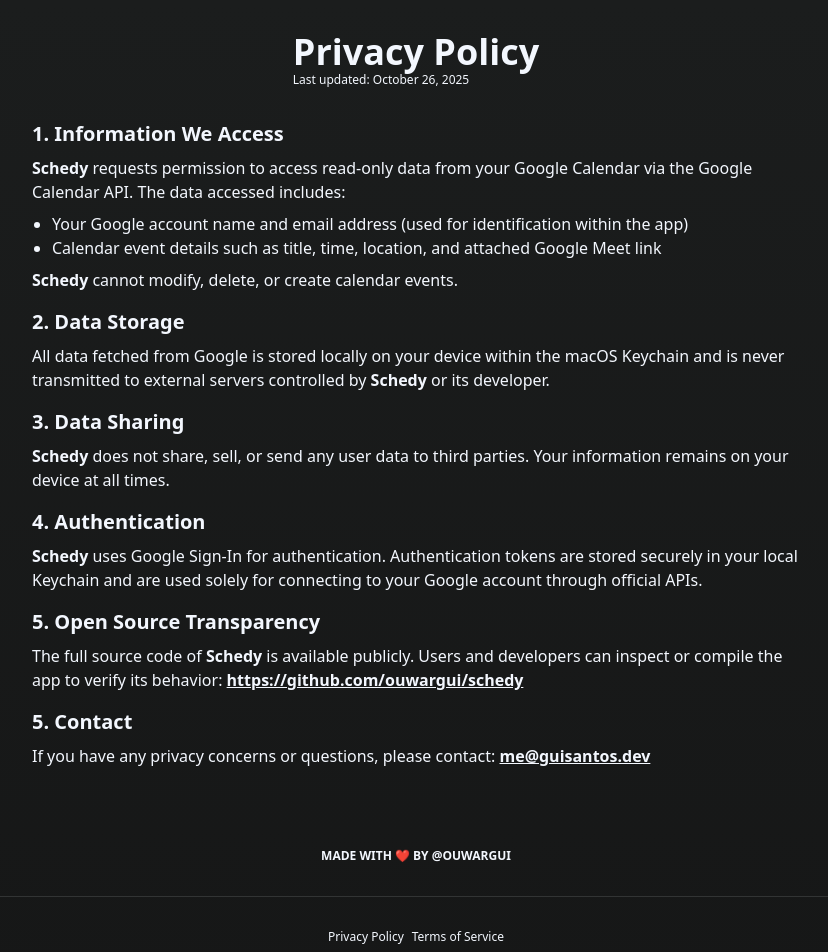
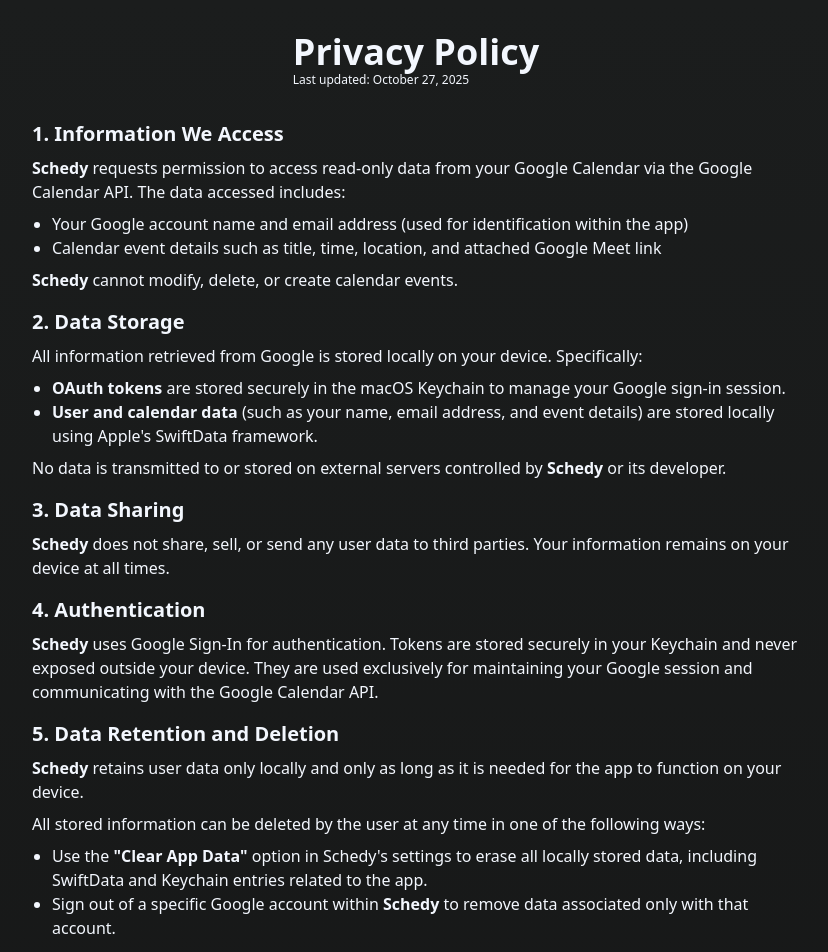
Before and after one commit to ouwargui/schedy.io, a Next.js app: page /privacy-policy in a window 1280 px wide. Shown: the top 952 px of the page, without its empty margins (224-1052 px from the left). Built offline with nearby package versions, Linux system fonts and the light colour scheme.

Commit message:
chore: update privacy policy

```diff
--- a/src/app/privacy-policy/page.tsx
+++ b/src/app/privacy-policy/page.tsx
@@ -6,8 +6,9 @@
       <section className="flex flex-col flex-1 items-start justify-center w-full max-w-3xl text-text-primary gap-8">
         <div className="flex flex-col self-center">
           <h1 className="text-4xl font-bold self-center">Privacy Policy</h1>
-          <p className="text-xs">Last updated: October 26, 2025</p>
+          <p className="text-xs">Last updated: October 27, 2025</p>
         </div>
+
         <div className="flex flex-col gap-4">
           <div className="flex flex-col gap-2">
             <h2 className="text-xl font-bold">1. Information We Access</h2>
@@ -31,15 +32,31 @@
               or create calendar events.
             </p>
           </div>
+
           <div className="flex flex-col gap-2">
             <h2 className="text-xl font-bold">2. Data Storage</h2>
             <p>
-              All data fetched from Google is stored locally on your device
-              within the macOS Keychain and is never transmitted to external
-              servers controlled by <span className="font-bold">Schedy</span> or
-              its developer.
+              All information retrieved from Google is stored locally on your
+              device. Specifically:
+            </p>
+            <ul className="list-disc pl-5">
+              <li>
+                <span className="font-bold">OAuth tokens</span> are stored
+                securely in the macOS Keychain to manage your Google sign-in
+                session.
+              </li>
+              <li>
+                <span className="font-bold">User and calendar data</span> (such
+                as your name, email address, and event details) are stored
+                locally using Apple's SwiftData framework.
+              </li>
+            </ul>
+            <p>
+              No data is transmitted to or stored on external servers controlled
+              by <span className="font-bold">Schedy</span> or its developer.
             </p>
           </div>
+
           <div className="flex flex-col gap-2">
             <h2 className="text-xl font-bold">3. Data Sharing</h2>
             <p>
@@ -48,21 +65,57 @@
               your device at all times.
             </p>
           </div>
+
           <div className="flex flex-col gap-2">
             <h2 className="text-xl font-bold">4. Authentication</h2>
             <p>
               <span className="font-bold">Schedy</span> uses Google Sign-In for
-              authentication. Authentication tokens are stored securely in your
-              local Keychain and are used solely for connecting to your Google
-              account through official APIs.
+              authentication. Tokens are stored securely in your Keychain and
+              never exposed outside your device. They are used exclusively for
+              maintaining your Google session and communicating with the Google
+              Calendar API.
             </p>
           </div>
+
           <div className="flex flex-col gap-2">
-            <h2 className="text-xl font-bold">5. Open Source Transparency</h2>
+            <h2 className="text-xl font-bold">
+              5. Data Retention and Deletion
+            </h2>
+            <p>
+              <span className="font-bold">Schedy</span> retains user data only
+              locally and only as long as it is needed for the app to function
+              on your device.
+            </p>
+            <p>
+              All stored information can be deleted by the user at any time in
+              one of the following ways:
+            </p>
+            <ul className="list-disc pl-5">
+              <li>
+                Use the <span className="font-bold">"Clear App Data"</span>{" "}
+                option in Schedy's settings to erase all locally stored data,
+                including SwiftData and Keychain entries related to the app.
+              </li>
+              <li>
+                Sign out of a specific Google account within{" "}
+                <span className="font-bold">Schedy</span> to remove data
+                associated only with that account.
+              </li>
+            </ul>
+            <p>
+              When either of these actions is performed, the corresponding
+              information is permanently removed from your device.{" "}
+              <span className="font-bold">Schedy</span> does not keep any copies
+              or backups on remote servers.
+            </p>
+          </div>
+
+          <div className="flex flex-col gap-2">
+            <h2 className="text-xl font-bold">6. Open Source Transparency</h2>
             <p>
               The full source code of <span className="font-bold">Schedy</span>{" "}
-              is available publicly. Users and developers can inspect or compile
-              the app to verify its behavior:{" "}
+              is publicly available. Anyone can review or compile it to verify
+              its behavior:{" "}
               <a
                 href="https://github.com/ouwargui/schedy"
                 className="font-bold underline"
@@ -71,8 +124,9 @@
               </a>
             </p>
           </div>
+
           <div className="flex flex-col gap-2">
-            <h2 className="text-xl font-bold">5. Contact</h2>
+            <h2 className="text-xl font-bold">7. Contact</h2>
             <p>
               If you have any privacy concerns or questions, please
               contact:&nbsp;
@@ -83,6 +137,7 @@
           </div>
         </div>
       </section>
+
       <Footer />
     </div>
   );
```
